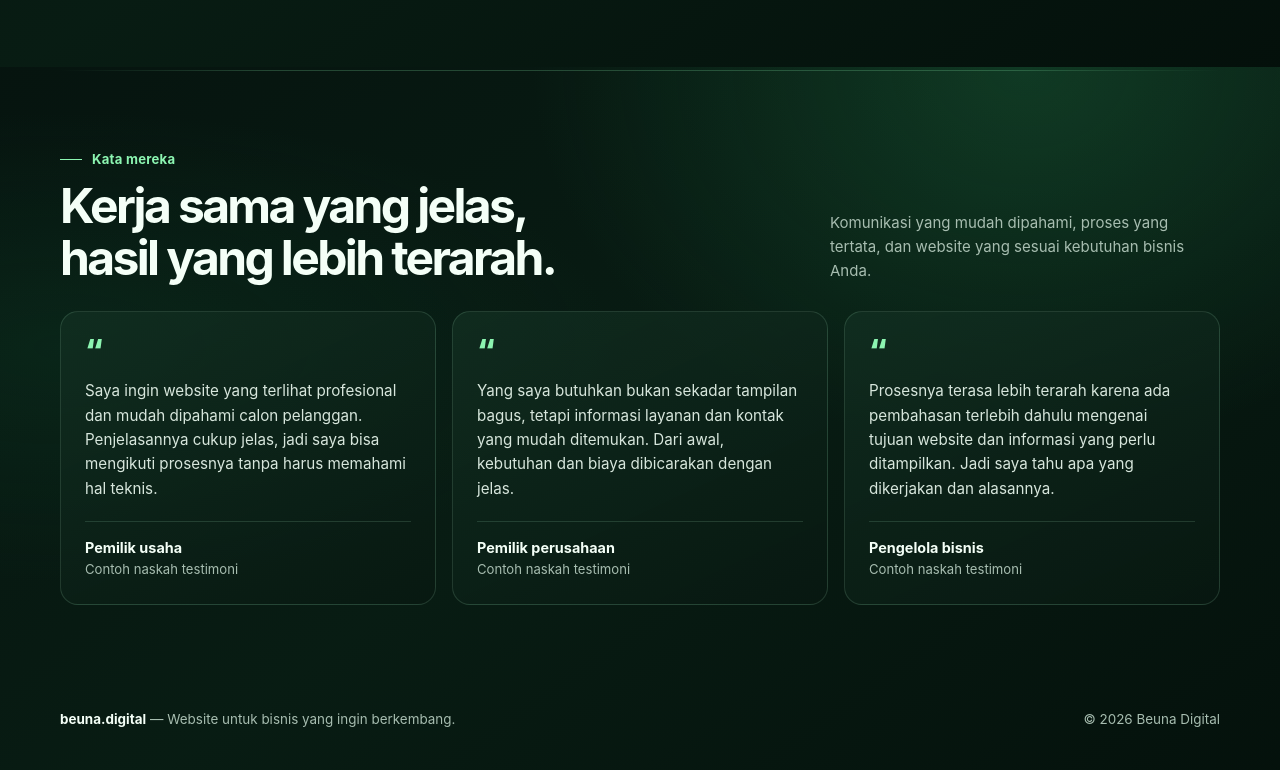
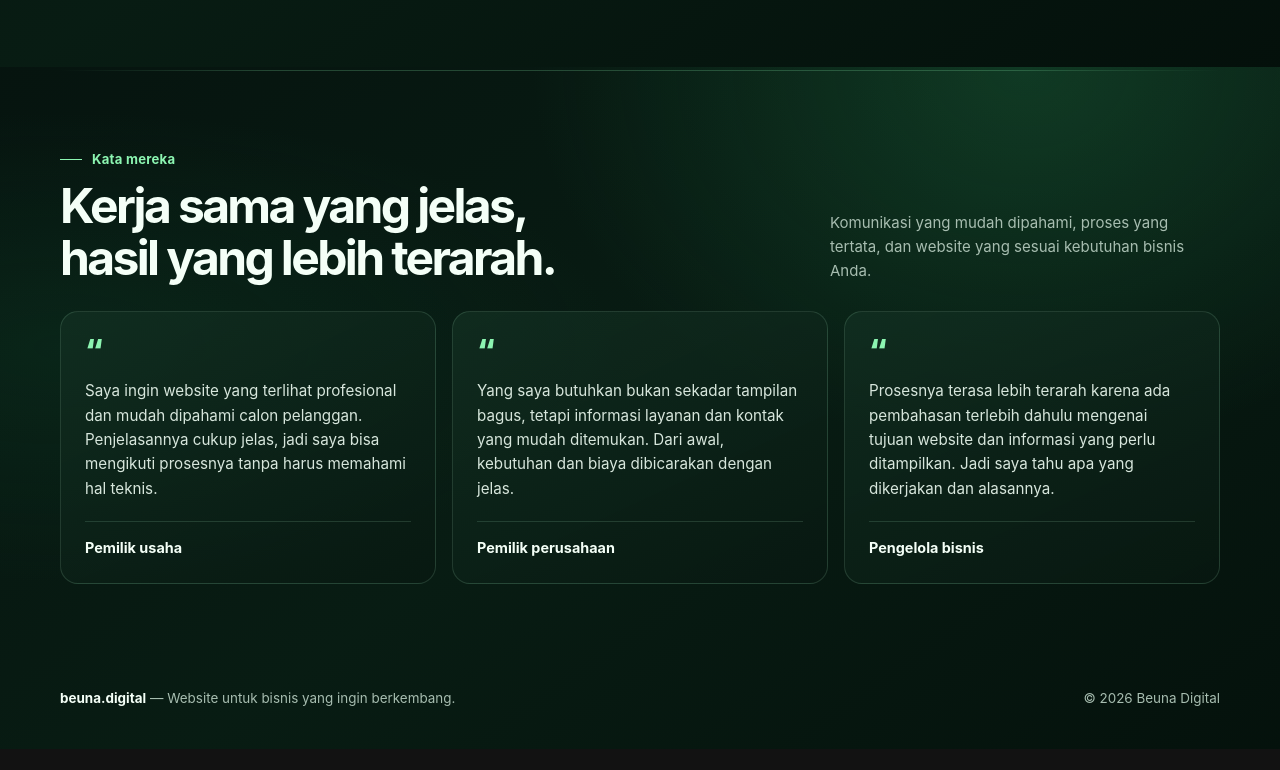
Before and after one commit to sunsetdansenja-arch/beuna-agency, a plain HTML site: page katalog.html in a window 1280 px wide. Shown: the part 4733-5503 px from the top of the page. After the commit the page ends 5482 px from the top, so only its background shows below. Drawn offline with Linux system fonts and the light colour scheme.

Commit message:
Remove sample testimonial labels from catalog

```diff
--- a/katalog.html
+++ b/katalog.html
@@ -459,17 +459,17 @@ details p{color:var(--muted);font-size:.93rem;margin:12px 0 0;max-width:62ch}
     <article class="testimonial">
       <div class="testimonial-mark" aria-hidden="true">“</div>
       <blockquote>Saya ingin website yang terlihat profesional dan mudah dipahami calon pelanggan. Penjelasannya cukup jelas, jadi saya bisa mengikuti prosesnya tanpa harus memahami hal teknis.</blockquote>
-      <div class="testimonial-by"><strong>Pemilik usaha</strong>Contoh naskah testimoni</div>
+      <div class="testimonial-by"><strong>Pemilik usaha</strong></div>
     </article>
     <article class="testimonial">
       <div class="testimonial-mark" aria-hidden="true">“</div>
       <blockquote>Yang saya butuhkan bukan sekadar tampilan bagus, tetapi informasi layanan dan kontak yang mudah ditemukan. Dari awal, kebutuhan dan biaya dibicarakan dengan jelas.</blockquote>
-      <div class="testimonial-by"><strong>Pemilik perusahaan</strong>Contoh naskah testimoni</div>
+      <div class="testimonial-by"><strong>Pemilik perusahaan</strong></div>
     </article>
     <article class="testimonial">
       <div class="testimonial-mark" aria-hidden="true">“</div>
       <blockquote>Prosesnya terasa lebih terarah karena ada pembahasan terlebih dahulu mengenai tujuan website dan informasi yang perlu ditampilkan. Jadi saya tahu apa yang dikerjakan dan alasannya.</blockquote>
-      <div class="testimonial-by"><strong>Pengelola bisnis</strong>Contoh naskah testimoni</div>
+      <div class="testimonial-by"><strong>Pengelola bisnis</strong></div>
     </article>
   </div>
 </div>
```
